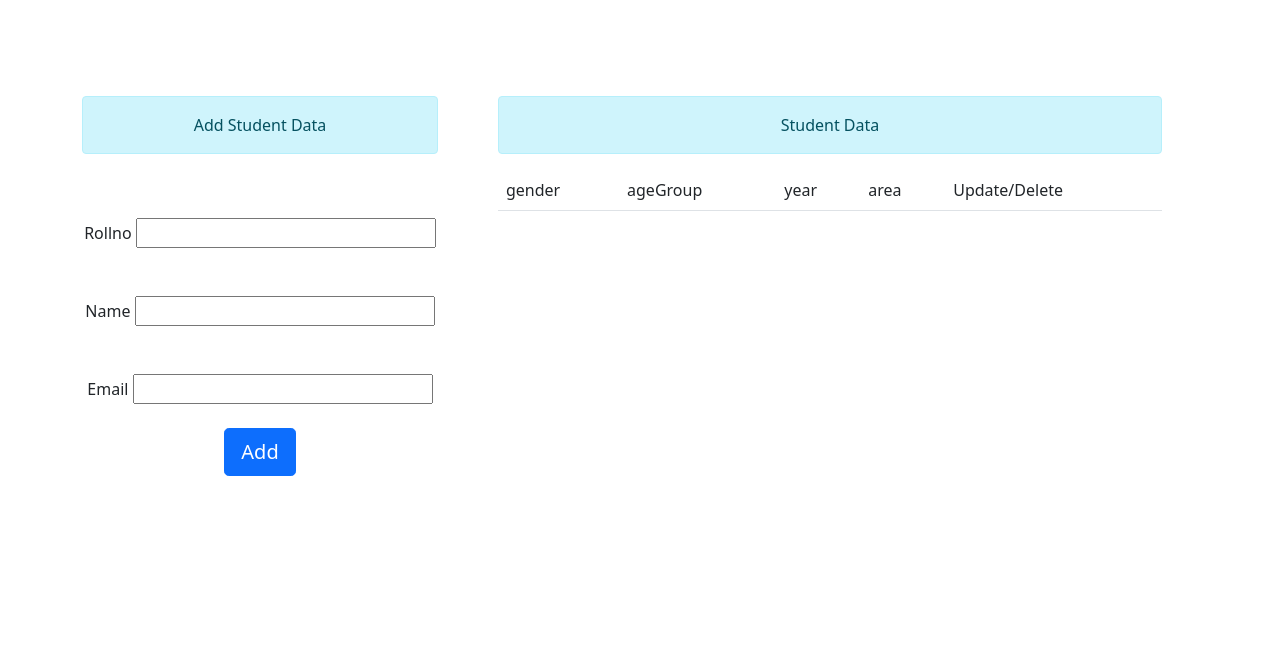
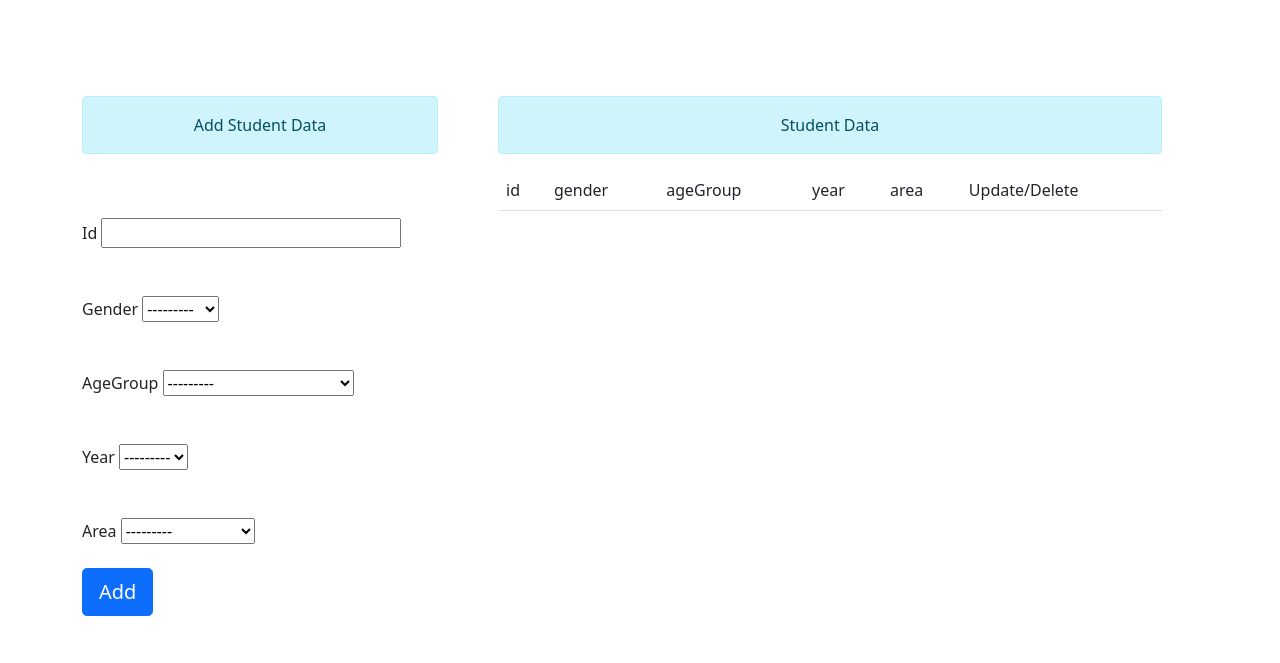
Before and after one commit to pfcv99/django, a Django app: page / in a window 1280 px wide. Shown: the top 663 px of the page. Run offline with Django 3.2, Linux system fonts and the light colour scheme; data that the repository does not hold is empty; parts of the project's set-up code (start-up, migrations or seed data) failed here and were passed over.

Commit message:
first commit

```diff
--- a/StudentLifeApp/apps.py
+++ b/StudentLifeApp/apps.py
@@ -1,6 +1,6 @@
 from django.apps import AppConfig
 
 
-class StudentlifeappConfig(AppConfig):
+class studentslifeappConfig(AppConfig):
     default_auto_field = 'django.db.models.BigAutoField'
     name = 'StudentLifeApp'
--- a/StudentLifeApp/forms.py
+++ b/StudentLifeApp/forms.py
@@ -1,6 +1,6 @@
 from django import forms
-from .models import Student
-class StudentForm(forms.ModelForm):
+from .models import students
+class studentsForm(forms.ModelForm):
     class Meta:
-        model = Student
-        fields = ['id', 'rollno', 'name', 'email']
+        model = students
+        fields = ['id', 'gender', 'ageGroup', 'year', 'area']
--- a/StudentLifeApp/models.py
+++ b/StudentLifeApp/models.py
@@ -1,6 +1,33 @@
 from django.db import models
 # Create your models here.
-class Student(models.Model):
-    rollno = models.IntegerField()
-    name = models.CharField(max_length=100)
-    email = models.EmailField(max_length=100)
+class students(models.Model):
+    categAgeGroup = (
+        ('Younger than 17 years','Younger than 17 years'),
+        ('17 to 20 years','17 to 20 years'),
+        ('21 a 23 years','21 a 23 years'),
+        ('Older than 23 years','Older than 23 years'),
+    )
+    categGender = (
+        ('Male','Male'),
+        ('Female','Female'),
+    )
+    categArea = (
+        ('Social Sciences','Social Sciences'),
+        ('Life Sciences','Life Sciences'),
+        ('Engineering','Engineering'),
+        ('Mathematics','Mathematics'),
+    )
+    categYear = (
+        ('1','1'),
+        ('2','2'),
+        ('3','3'),
+        ('4','4'),
+        ('5','5'),
+    )
+    id = models.CharField(primary_key=True, max_length=4)
+    gender = models.CharField(max_length=6, choices = categGender)
+    ageGroup = models.CharField(max_length=40, choices = categAgeGroup)
+    year = models.CharField(max_length=2, choices = categYear)
+    area = models.CharField(max_length=40, choices = categArea)
+    managed = False
+    db_table = 'students'
--- a/StudentLifeApp/templates/index.html
+++ b/StudentLifeApp/templates/index.html
@@ -18,7 +18,7 @@
             {% endfor %}
         {% endif%}
         <div class="row">
-            <div class="col-sm-4 text-center py-5 ">
+            <div class="col-sm-4 text-left py-5 ">
                 <div class="alert alert-info text-center">Add Student Data</div>
                 <form method="POST" novalidate> {% csrf_token %}
                     {% for form in fm %}
@@ -34,6 +34,7 @@
                 <div class="alert alert-info text-center">Student Data</div>
                 <table class="table">
                     <thead>
+                        <td>id</td>
                         <td>gender</td>
                         <td>ageGroup</td>
                         <td>year</td>
--- a/StudentLifeApp/urls.py
+++ b/StudentLifeApp/urls.py
@@ -1,7 +1,7 @@
 from django.urls import path
 from .import views
 urlpatterns = [
-    path('', views.addStudent, name="add_student"),
-    path('update/<int:id>/', views.edit, name="edit"),
-    path('delete/<int:id>/', views.deleteStudent, name="delete_student"),
+    path('', views.addstudents, name="add_students"),
+    path('update/<str:id>/', views.edit, name="edit"),
+    path('delete/<str:id>/', views.deletestudents, name="delete_students"),
 ]
--- a/StudentLifeApp/views.py
+++ b/StudentLifeApp/views.py
@@ -1,30 +1,34 @@
 from django.shortcuts import render
 from django.shortcuts import redirect  # new
-from .forms import StudentForm  # new
-from .models import Student  # new
+from .forms import studentsForm  # new
+from .models import students  # new
 from django.contrib import messages  # new
 
 # Create your views here.
-def addStudent(request):
+def addstudents(request):
     if request.method == "POST":
-        fm = StudentForm(request.POST)
+        fm = studentsForm(request.POST)
         if fm.is_valid():
             fm.save()
             messages.success(request, 'Student Added Successfully')
-    fm = StudentForm()
-    studata = Student.objects.all()
+
+    fm = studentsForm()
+    studata = students.objects.all()
     return render(request, 'index.html', context={'fm': fm, 'studata': studata})
-def deleteStudent(request, id):
-    Student.objects.get(pk=id).delete()
+
+def deletestudents(request, id):
+    students.objects.get(pk=id).delete()
     messages.success(request, 'Student Record Deleted')
     return redirect('/')
+
 def edit(request, id):
-    instance = Student.objects.get(pk=id)
+    instance = students.objects.get(pk=id)
     if request.method == "POST":
-        fm = StudentForm(request.POST, instance=instance)
+        fm = studentsForm(request.POST, instance=instance)
         if fm.is_valid():
             fm.save()
             messages.success(request, 'Student Record Updated')
             return redirect('/')
-    fm = StudentForm(instance=instance)
+
+    fm = studentsForm(instance=instance)
     return render(request, 'edit.html', context={'fm': fm})
```
Also changed, not shown: StudentLifeApp/admin.py (+4 -4 lines), StudentLifeApp/migrations/0001_initial.py, StudentLifeApp/migrations/0002_alter_students_agegroup_alter_students_id.py (added), StudentLifeApp/migrations/0002_auto_20220621_1733.py (deleted), StudentLifeApp/migrations/0003_alter_student_id.py (deleted), StudentLifeApp/migrations/0003_alter_students_agegroup.py (added), db.sqlite3 (deleted), 1 other file.
